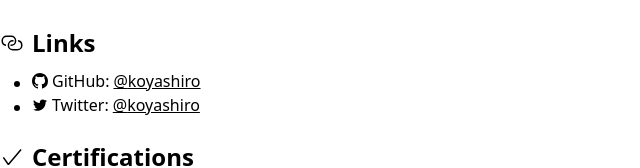
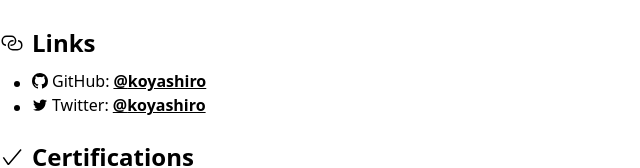
Before and after one commit to koyashiro/koyashiro.net, a Next.js app: page / in a window 1280 px wide. Shown: the part 365-533 px from the top of the page, without its empty margins (0-640 px from the left). Built offline with nearby package versions, Linux system fonts and the light colour scheme.

Commit message:
refactor: fix a style

```diff
--- a/components/Links.tsx
+++ b/components/Links.tsx
@@ -33,12 +33,7 @@ const Links: FC = () => {
               </div>
               <div className="ml-1">{l.kind}:</div>
               <div className="ml-1">
-                <a
-                  className="underline"
-                  href={l.url}
-                  target="_balnk"
-                  rel="noopener noreferrer"
-                >
+                <a href={l.url} target="_balnk" rel="noopener noreferrer">
                   @{l.username}
                 </a>
               </div>
--- a/styles/globals.css
+++ b/styles/globals.css
@@ -13,3 +13,7 @@ h2 {
 ul {
   @apply list-disc mt-1 ml-8;
 }
+
+a {
+  @apply font-semibold underline;
+}
```
